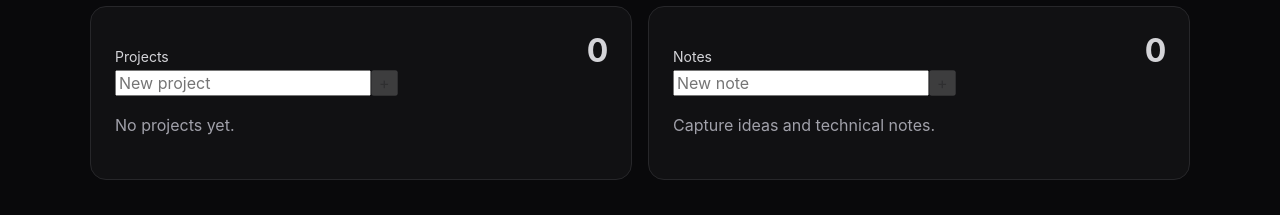
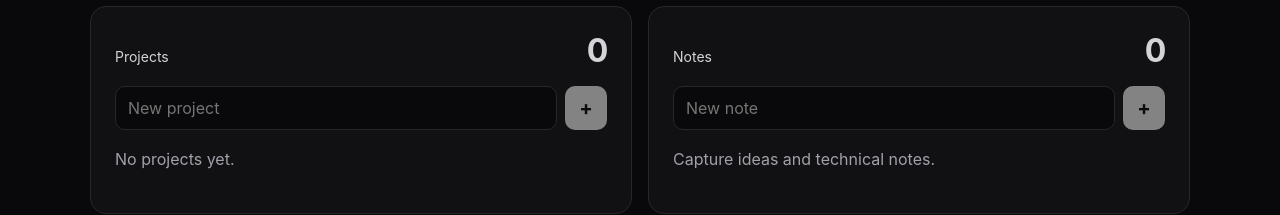
Before and after one commit to daikiito-dk/trustyon, a React (Vite) app in the folder apps/web/: page / in a window 1280 px wide. Shown: the part 614-829 px from the top of the page. Built offline with nearby package versions, Linux system fonts and the light colour scheme; no server answers.

Commit message:
style(web): add compact project and note forms

```diff
--- a/apps/web/src/index.css
+++ b/apps/web/src/index.css
@@ -29,9 +29,11 @@ h1 { margin: 6px 0 0; font-size: 28px; letter-spacing: -.04em; }
 .card-title { display: flex; justify-content: space-between; align-items: baseline; font-size: 14px; color: #d4d4d8; }
 .card-title strong { font-size: 32px; letter-spacing: -.04em; }
 .task-form { display: grid; grid-template-columns: 1fr auto auto; gap: 8px; margin-top: 18px; }
-.task-form input, .task-form select { min-width: 0; padding: 11px 12px; border: 1px solid #27272a; border-radius: 10px; outline: none; background: #09090b; color: #f4f4f5; }
-.task-form input:focus, .task-form select:focus { border-color: #52525b; }
-.task-form button { padding: 11px 16px; border: 0; border-radius: 10px; background: #f4f4f5; color: #09090b; font-weight: 700; }
+.task-form input, .task-form select, .mini-form input { min-width: 0; padding: 11px 12px; border: 1px solid #27272a; border-radius: 10px; outline: none; background: #09090b; color: #f4f4f5; }
+.task-form input:focus, .task-form select:focus, .mini-form input:focus { border-color: #52525b; }
+.task-form button, .mini-form button { padding: 11px 16px; border: 0; border-radius: 10px; background: #f4f4f5; color: #09090b; font-weight: 700; }
+.mini-form { display: grid; grid-template-columns: 1fr auto; gap: 8px; margin-top: 16px; }
+.mini-form button { width: 42px; padding: 0; font-size: 20px; }
 .task-list, .simple-list { list-style: none; padding: 12px 0 0; margin: 0; }
 .task-list li, .simple-list li { display: flex; align-items: center; gap: 10px; min-height: 36px; color: #d4d4d8; font-size: 14px; }
 .check, .delete { flex: 0 0 auto; width: 24px; height: 24px; padding: 0; border: 1px solid #3f3f46; border-radius: 6px; background: transparent; color: #a1a1aa; }
```
